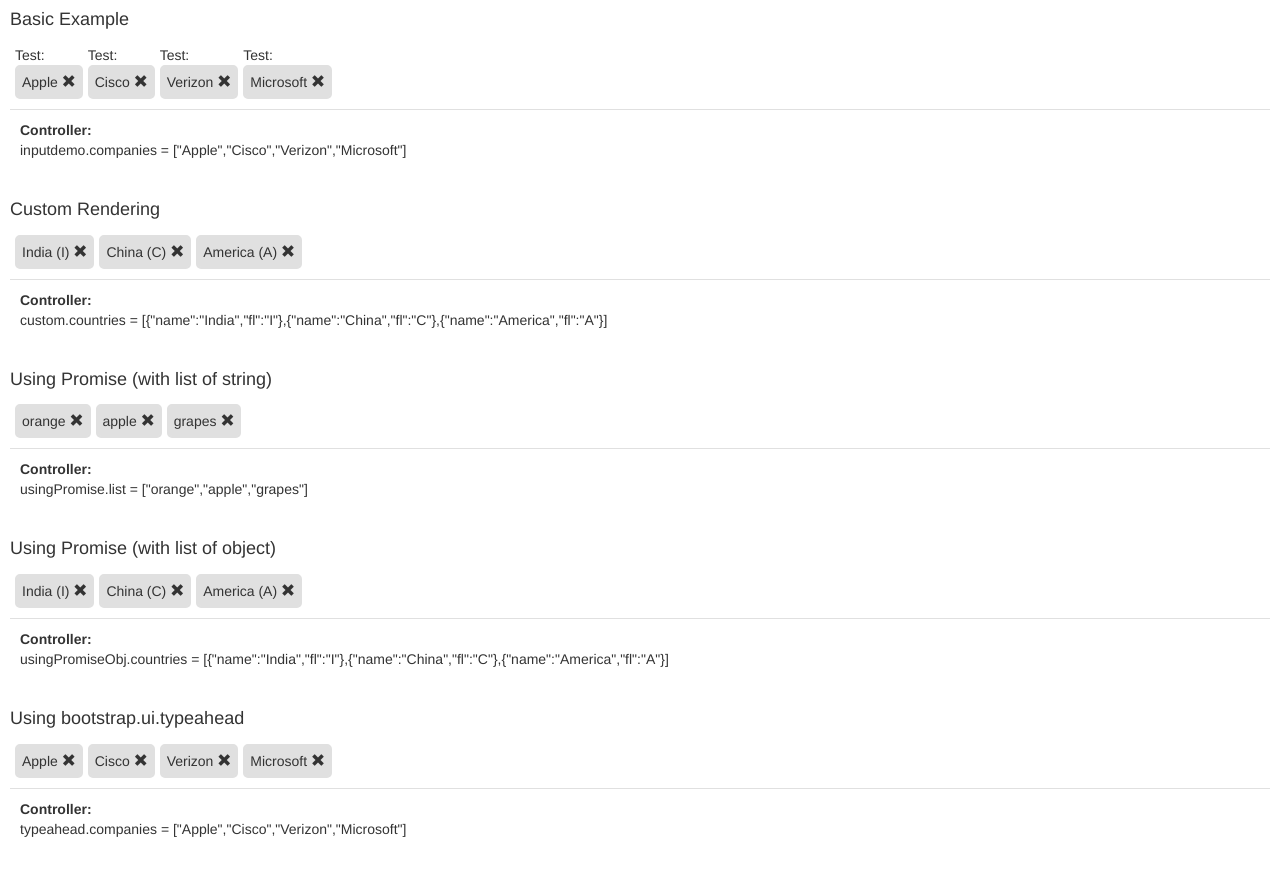
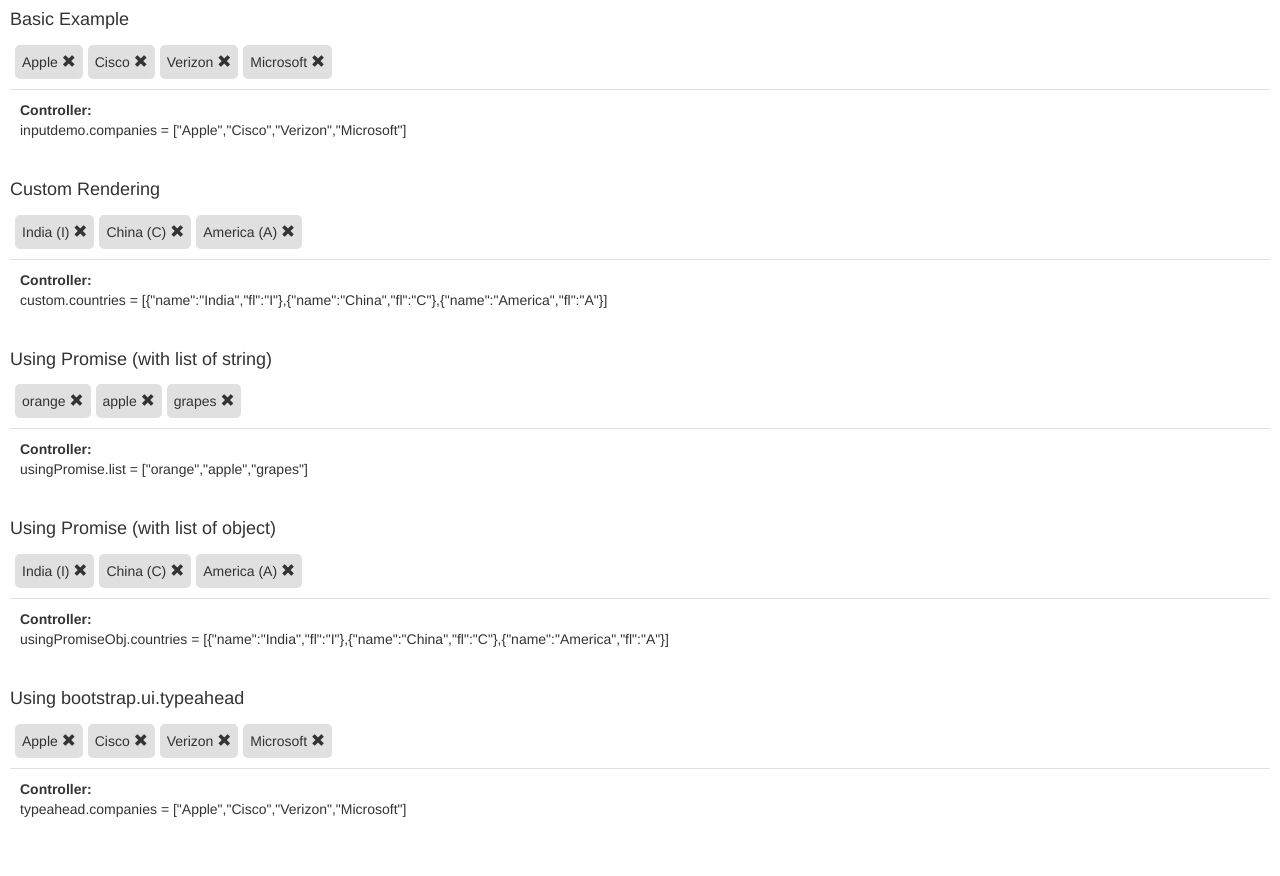
Before and after one commit to victordidenko/angular-chips, a website: page index.html in a window 1280 px wide. Drawn offline with nearby package versions, Linux system fonts and the light colour scheme.

Commit message:
removed test

```diff
--- a/index.html
+++ b/index.html
@@ -16,7 +16,6 @@
     <div ng-controller="basicController as inputdemo">
         <chips ng-model="inputdemo.companies">
             <chip-tmpl>
-              <div>Test:</div>
                 <div class="default-chip">
                     {{chip}}
                     <span class="glyphicon glyphicon-remove" remove-chip></span>
```
